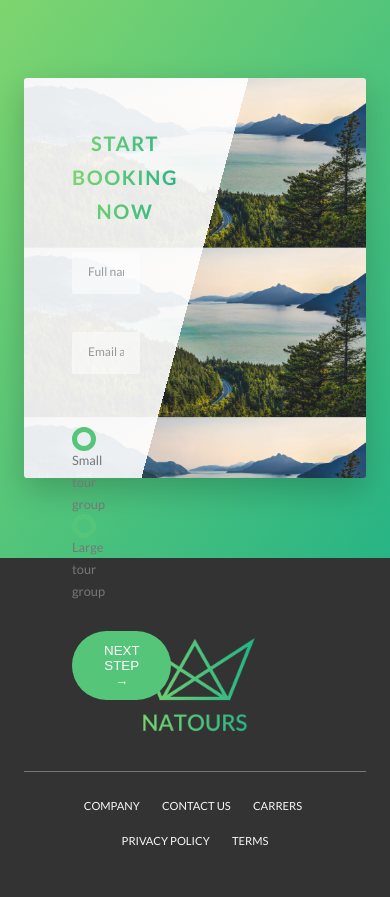
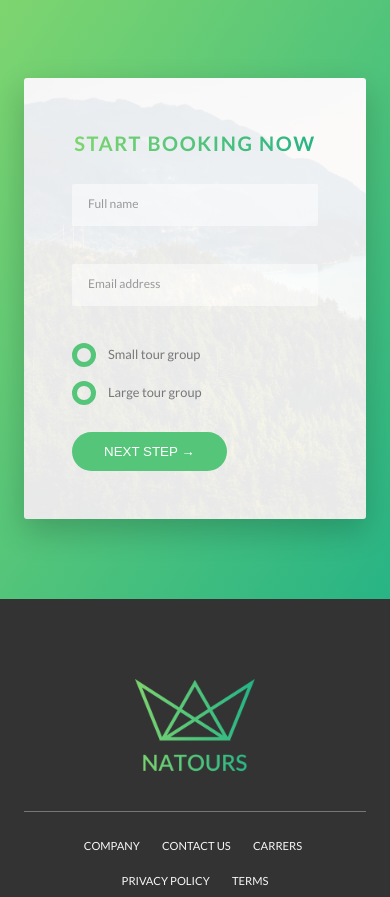
Before and after one commit to Alirezayoom/natours, a website: page index.html in a window 390 px wide. Shown: the part 5992-6889 px from the top of the page. Drawn offline with Linux system fonts and the light colour scheme.

Commit message:
media query added to book section

```diff
--- a/sass/components/_card.scss
+++ b/sass/components/_card.scss
@@ -186,7 +186,7 @@
     }
 
     &:hover &__side--front {
-      transform: rotateY(-180deg);
+      transform: rotateY(0);
     }
 
     &__details {
--- a/sass/components/_form.scss
+++ b/sass/components/_form.scss
@@ -14,6 +14,10 @@
     width: 90%;
     display: block;
     color: inherit;
+
+    @include respond(tab-port) {
+      width: 100%;
+    }
 
     &::-webkit-input-placeholder {
       color: $color-grey-dark-2;
@@ -48,6 +52,11 @@
   &__radio-group {
     width: 49%;
     display: inline-block;
+
+    @include respond(tab-port) {
+      width: 100%;
+      margin-bottom: 2rem;
+    }
   }
 
   &__radio-input {
--- a/sass/pages/_home.scss
+++ b/sass/pages/_home.scss
@@ -72,10 +72,34 @@
   border-radius: 3px;
   box-shadow: 0 1.5rem 4rem rgba($color-black, 0.2);
 
-  height: 50rem;
+  @include respond(tab-land) {
+    background-image: linear-gradient(
+        105deg,
+        rgba($color-white, 0.9) 0%,
+        rgba($color-white, 0.9) 65%,
+        transparent 50%
+      ),
+      url(../img/nat-10.jpg);
+    background-size: cover;
+  }
+
+  @include respond(tab-port) {
+    background-image: linear-gradient(
+        105deg,
+        rgba($color-white, 0.9) 0%,
+        rgba($color-white, 0.9) 100%
+      ),
+      url(../img/nat-10.jpg);
+  }
 
   &__form {
     width: 50%;
     padding: 6rem;
+    @include respond(tab-land) {
+      width: 65%;
+    }
+    @include respond(tab-port) {
+      width: 100%;
+    }
   }
 }
```
Also changed, not shown: css/style.css.
